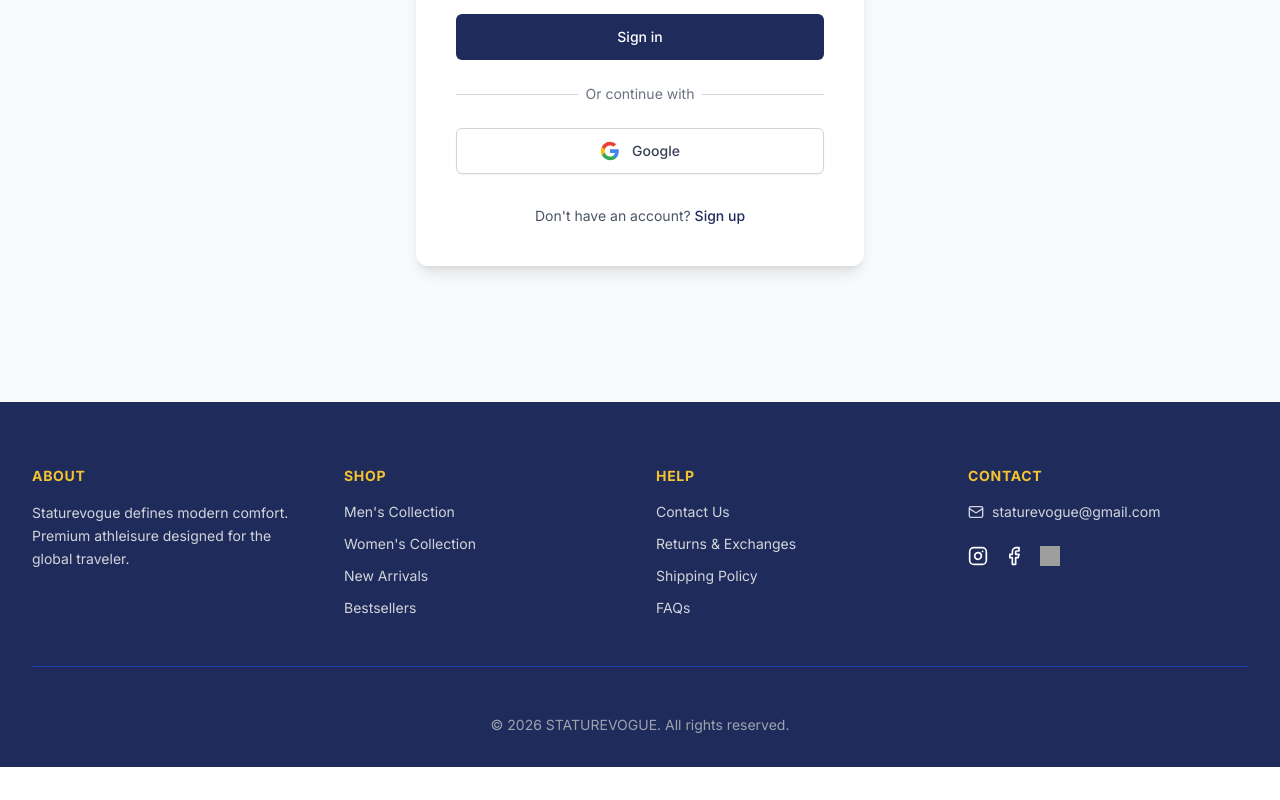
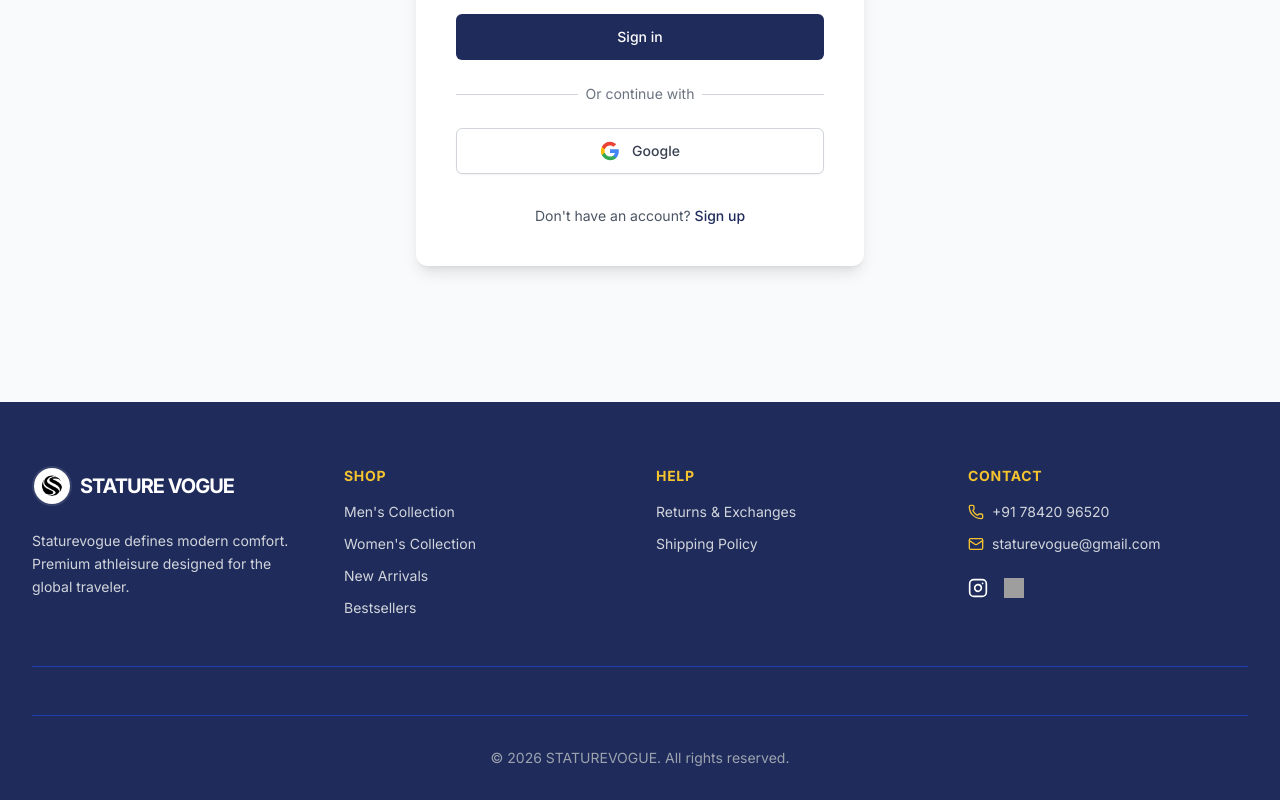
Before and after one commit to staturevogue/staturevogue-frontend, a React (Vite) app: page /login in a window 1280 px wide. Shown: the part 398-1198 px from the top of the page. Before the commit the page ends 1165 px from the top, so only its background shows below. Built offline with nearby package versions, Linux system fonts and the light colour scheme; no server answers; grey boxes are pictures that could not be loaded.

Commit message:
twilio(testing) and UI modifications

```diff
--- a/src/components/layout/Footer.tsx
+++ b/src/components/layout/Footer.tsx
@@ -1,10 +1,10 @@
 import { Link } from "react-router-dom";
-import { Instagram, Twitter, Facebook, Mail } from "lucide-react";
+import { Instagram, Facebook, Mail, Phone } from "lucide-react";
 
 export default function Footer() {
-  const whatsappNumber = "919876543210"; // 👉 replace with client's WhatsApp number (with country code)
+  const whatsappNumber = "917842096520"; // 👉 replace with client's WhatsApp number if needed
   const whatsappMessage = encodeURIComponent(
-    "Hi StatureVogue 👋 I’m interested in your clothing collection. Can you help me?"
+    "Hi StatureVogue!! I’m interested in your clothing collection. Can you help me?"
   );
 
   return (
@@ -12,43 +12,50 @@ export default function Footer() {
       <div className="max-w-7xl mx-auto px-4 sm:px-6 lg:px-8">
         <div className="grid grid-cols-1 md:grid-cols-4 gap-8 mb-12 border-b border-blue-800 pb-12">
 
-          {/* About */}
+          {/* --- BRANDING / ABOUT --- */}
           <div>
-            <h3 className="font-bold text-[#F4C430] mb-4 uppercase tracking-wider text-sm">
-              About
-            </h3>
-            <p className="text-sm text-gray-300 leading-relaxed mb-4">
+            {/* Logo & Title (Matched Header Style) */}
+            <Link to="/" className="flex items-center gap-2 mb-6">
+               <img
+                 src="/logo.jpeg"
+                 alt="Stature Vogue"
+                 className="h-10 w-10 rounded-full object-cover border-2 border-white/10"
+               />
+               <span className="text-xl font-bold tracking-tighter text-white uppercase whitespace-nowrap">
+                 STATURE VOGUE
+               </span>
+            </Link>
+
+            <p className="text-sm text-gray-300 leading-relaxed mb-4 pr-4">
               Staturevogue defines modern comfort. Premium athleisure designed for the global traveler.
             </p>
           </div>
 
-          {/* Shop */}
+          {/* --- SHOP --- */}
           <div>
             <h3 className="font-bold text-[#F4C430] mb-4 uppercase tracking-wider text-sm">
               Shop
             </h3>
             <ul className="space-y-3 text-sm text-gray-300">
-              <li><Link to="/products?gender=Men" className="hover:text-white">Men's Collection</Link></li>
-              <li><Link to="/products?gender=Women" className="hover:text-white">Women's Collection</Link></li>
-              <li><Link to="/products?collection=new" className="hover:text-white">New Arrivals</Link></li>
-              <li><Link to="/products?collection=bestsellers" className="hover:text-white">Bestsellers</Link></li>
+              <li><Link to="/products?gender=Men" className="hover:text-white transition-colors">Men's Collection</Link></li>
+              <li><Link to="/products?gender=Women" className="hover:text-white transition-colors">Women's Collection</Link></li>
+              <li><Link to="/products?badge=NEW" className="hover:text-white transition-colors">New Arrivals</Link></li>
+              <li><Link to="/products?badge=BESTSELLER" className="hover:text-white transition-colors">Bestsellers</Link></li>
             </ul>
           </div>
 
-          {/* Help */}
+          {/* --- HELP --- */}
           <div>
             <h3 className="font-bold text-[#F4C430] mb-4 uppercase tracking-wider text-sm">
               Help
             </h3>
             <ul className="space-y-3 text-sm text-gray-300">
-              <li><Link to="/contact" className="hover:text-white">Contact Us</Link></li>
-              <li><Link to="/returns" className="hover:text-white">Returns & Exchanges</Link></li>
-              <li><Link to="/shipping" className="hover:text-white">Shipping Policy</Link></li>
-              <li><Link to="/faq" className="hover:text-white">FAQs</Link></li>
+              <li><Link to="/returns" className="hover:text-white transition-colors">Returns & Exchanges</Link></li>
+              <li><Link to="/shipping" className="hover:text-white transition-colors">Shipping Policy</Link></li>
             </ul>
           </div>
 
-          {/* Contact & Social */}
+          {/* --- CONTACT & SOCIAL --- */}
           <div>
             <h3 className="font-bold text-[#F4C430] mb-4 uppercase tracking-wider text-sm">
               Contact
@@ -56,14 +63,17 @@ export default function Footer() {
 
             <ul className="space-y-3 text-sm text-gray-300">
               <li className="flex items-center gap-2">
-                <Mail className="w-4 h-4" />
-                staturevogue@gmail.com
+                <Phone className="w-4 h-4 text-[#F4C430]" />
+                <span>+91 78420 96520</span>
+              </li>
+              <li className="flex items-center gap-2">
+                <Mail className="w-4 h-4 text-[#F4C430]" />
+                <span>staturevogue@gmail.com</span>
               </li>
             </ul>
 
             {/* Social Icons */}
             <div className="flex gap-4 mt-6">
-
               {/* Instagram */}
               <a
                 href="https://www.instagram.com/stature_vogue?igsh=MW1va21renNjdXl4bw%3D%3D&utm_source=qr"
@@ -74,15 +84,7 @@ export default function Footer() {
                 <Instagram className="w-5 h-5 hover:text-[#F4C430] transition" />
               </a>
 
-              {/* Facebook */}
-              <a
-                href="https://www.facebook.com/share/1CvbfpGJCz/?mibextid=wwXIfr"
-                target="_blank"
-                rel="noopener noreferrer"
-                aria-label="Facebook"
-              >
-                <Facebook className="w-5 h-5 hover:text-[#F4C430] transition" />
-              </a>
+
 
               {/* WhatsApp */}
               <a
@@ -97,12 +99,11 @@ export default function Footer() {
                   className="w-5 h-5 hover:opacity-80 transition"
                 />
               </a>
-
             </div>
           </div>
         </div>
 
-        <div className="text-center text-sm text-gray-400">
+        <div className="text-center text-sm text-gray-400 border-t border-blue-800 pt-8">
           © 2026 STATUREVOGUE. All rights reserved.
         </div>
       </div>
--- a/src/pages/ProductListing.tsx
+++ b/src/pages/ProductListing.tsx
@@ -10,7 +10,6 @@ export default function ProductListing() {
   const [activeFilterTab, setActiveFilterTab] = useState("Price");
   const [searchParams] = useSearchParams();
 
-  // 🔥 FIX 1: Get 'badge' from URL (e.g. ?badge=NEW)
   const urlBadge = searchParams.get("badge");
   const urlCategory = searchParams.get("category");
   const urlGender = searchParams.get("gender");
@@ -38,7 +37,6 @@ export default function ProductListing() {
   const [currentGender, setCurrentGender] = useState<string | null>(null);
   const [genderCategories, setGenderCategories] = useState<any[]>([]);
 
-  // 🔥 FIX 2: Update Page Title logic to include Badge names
   const getPageTitle = () => {
     if (urlBadge === "NEW") return "New Arrivals";
     if (urlBadge === "BESTSELLER") return "Best Sellers";
@@ -56,7 +54,6 @@ export default function ProductListing() {
         setLoading(true);
         try {
             const params: any = {};
-            // 🔥 FIX 3: Pass badge to the API
             if (urlBadge) params.badge = urlBadge;
             if (urlGender) params.gender = urlGender;
             if (urlCategory) params.category = urlCategory;
@@ -67,7 +64,6 @@ export default function ProductListing() {
             const fetchedProducts = data.results || data;
             setProducts(fetchedProducts);
 
-            // Calculate available filters based on fetched data
             const sizes = new Set<string>();
             const colors = new Set<string>();
             const genders = new Set<string>();
@@ -82,7 +78,6 @@ export default function ProductListing() {
             setAllColors(Array.from(colors).sort());
             setAvailableGenders(Array.from(genders));
 
-            // Only show Landing Page if we are strictly browsing a Gender (and not a badge/category)
             if (urlGender && !urlCategory && !urlCollection && !urlBadge) {
                 setShowCategoryLanding(true);
                 setCurrentGender(urlGender);
@@ -99,7 +94,7 @@ export default function ProductListing() {
         }
     };
     fetchData();
-  }, [urlCategory, urlGender, urlCollection, searchQuery, urlBadge]); // 🔥 FIX 4: Add urlBadge dependency
+  }, [urlCategory, urlGender, urlCollection, searchQuery, urlBadge]);
 
   // 2️⃣ FILTER LOGIC
   const toggleFilter = (item: string, list: string[], setList: (a: string[]) => void) => {
@@ -108,29 +103,20 @@ export default function ProductListing() {
 
   const filteredProducts = useMemo(() => {
     return products.filter(product => {
-      // Price Filter
       if (product.price > priceRange[1]) return false;
+      if (selectedGenders.length > 0 && !selectedGenders.includes((product as any).gender)) return false;
 
-      // Gender Filter
-      if (selectedGenders.length > 0 && !selectedGenders.includes((product as any).gender)) {
-         return false;
-      }
-
-      // Size Filter
       if (selectedSizes.length > 0) {
         const productSizes = (product as any).sizes?.map((s: any) => s.size) || [];
         if (!selectedSizes.some(s => productSizes.includes(s))) return false;
       }
 
-      // Color Filter
       if (selectedColors.length > 0) {
         const productColors = (product as any).colors?.map((c: any) => c.name) || [];
         if (!selectedColors.some(c => productColors.includes(c))) return false;
       }
 
-      // Stock Filter
       if (onlyInStock && !product.inStock) return false;
-
       return true;
     }).sort((a, b) => {
       if (sortBy === "price-low") return a.price - b.price;
@@ -209,11 +195,12 @@ export default function ProductListing() {
     }
   };
 
+  // 🔥 FIX FOR LANDING PAGE: Added 'pt-28 md:pt-36' to push content below fixed header
   if (showCategoryLanding && currentGender) {
     if(loading) return <div className="h-screen flex justify-center items-center"><Loader2 className="animate-spin text-[#1F2B5B]" /></div>
     return (
       <div className="min-h-screen bg-white">
-        <div className="max-w-7xl mx-auto px-4 py-16">
+        <div className="max-w-7xl mx-auto px-4 pt-28 pb-16 md:pt-36">
           <div className="text-center mb-16">
             <h1 className="text-2xl md:text-5xl font-bold text-[#1F2B5B] uppercase tracking-wide mb-4">{currentGender}</h1>
             <p className="text-0xl md:text-xl text-gray-600 max-w-xl mx-auto">Explore our {currentGender.toLowerCase()} collection</p>
@@ -247,9 +234,10 @@ export default function ProductListing() {
     );
   }
 
+  // 🔥 FIX FOR LISTING PAGE: Added 'pt-28 md:pt-36' to main container
   return (
     <div className="min-h-screen bg-white">
-      <div className="max-w-7xl mx-auto px-4 sm:px-6 lg:px-8 py-8 pb-24 md:pb-8">
+      <div className="max-w-7xl mx-auto px-4 sm:px-6 lg:px-8 pt-28 pb-24 md:pt-36 md:pb-8">
         <div className="flex flex-col md:flex-row md:items-center justify-between mb-8 gap-4">
           <div>
             <h1 className="text-2xl font-bold text-[#1F2B5B] uppercase tracking-wide">
@@ -273,7 +261,8 @@ export default function ProductListing() {
 
         <div className="flex gap-10">
           <aside className="hidden md:block w-64 flex-shrink-0">
-            <div className="space-y-8 sticky top-24">
+            {/* Added 'top-32' here so filters don't get stuck under header */}
+            <div className="space-y-8 sticky top-32">
 
               {showGenderFilter && (
                 <div>
```
Also changed, not shown: src/pages/User.tsx (+58 -9 lines), notes.txt (added).
